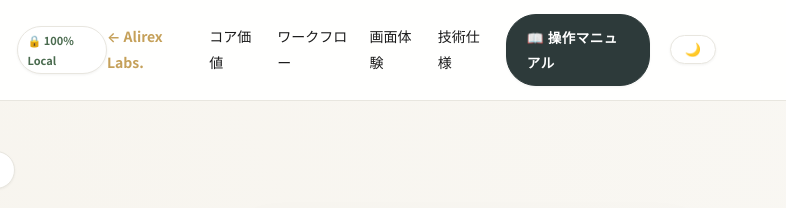
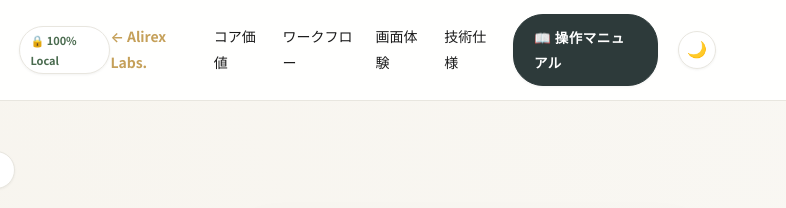
Before and after one commit to alirexlabs/localvirtualthinktank, a plain HTML site: page index.html in a window 1280 px wide. Shown: the top 208 px of the page, 494-1280 px from the left. Drawn offline with Linux system fonts and the light colour scheme.

Commit message:
テーマ切り替えボタンをアイコンのみの正円デザインに統一

```diff
--- a/css/style.css
+++ b/css/style.css
@@ -268,27 +268,27 @@ a:hover {
   background: var(--zen-surface-hover);
 }
 
-/* テーマ切り替えボタン */
+/* テーマ切り替えボタン (アイコンのみ) */
 .theme-toggle-btn {
   background: var(--zen-surface-raised);
   border: 1px solid var(--zen-border);
   border-radius: var(--radius-full);
-  padding: 6px 14px;
+  width: 38px;
+  height: 38px;
   display: inline-flex;
   align-items: center;
-  gap: 6px;
+  justify-content: center;
   cursor: pointer;
   color: var(--zen-text-primary);
-  font-size: 13px;
-  font-weight: 500;
+  font-size: 16px;
   transition: all 0.2s ease;
   box-shadow: var(--shadow-sm);
+  flex-shrink: 0;
 }
 
 .theme-toggle-btn:hover {
   background-color: var(--zen-surface-hover);
   border-color: var(--zen-gold);
-  color: var(--zen-gold);
   transform: translateY(-1px);
 }
 
```
